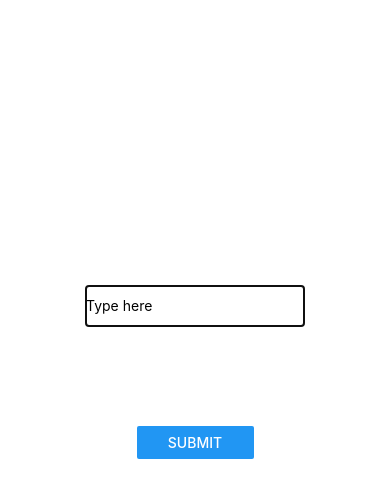
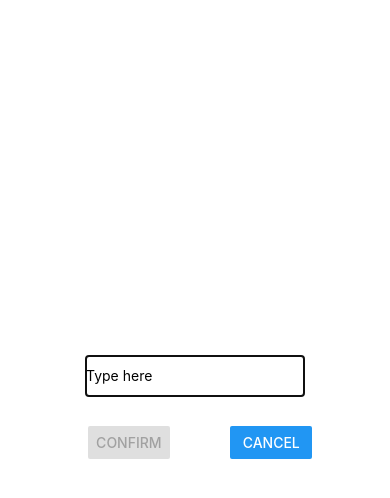
Before and after one commit to kai-zong/CS5500, a React Native app: screen / in a window 390 px wide. Both pictures are taken after a click on the button "ADD A GOAL". Shown: the top 498 px of the page. Built offline with nearby package versions, Linux system fonts and the light colour scheme.

Commit message:
feat: Add cancel button to Input component
The Input component now includes a cancel button that allows users to cancel their input and close the modal.

Disabled Confrim Button by default

Align Cancel and Confirm Button horitontally together

Clear the TextInput after either button is pressed

```diff
--- a/App.js
+++ b/App.js
@@ -12,6 +12,10 @@ function handleInputData(data) {
   console.log(data)
   setText(data)
   setModalVisibility(false)
+
+}
+function handleCancel() {
+  setModalVisibility(false)
 }
 const appName = "My App";
   return (
@@ -24,7 +28,7 @@ const appName = "My App";
         <Button onPress={()=>setModalVisibility(true)} title='Add a Goal'></Button>
       </View>
       <View style={styles.bottomContainer}>
-        <Input InputHandler={handleInputData} isVisible={modalVisibility}/>
+        <Input InputHandler={handleInputData} isVisible={modalVisibility} cancelHandler={handleCancel}/>
 
         <Text>{text}</Text>
 
--- a/components/Input.js
+++ b/components/Input.js
@@ -3,11 +3,16 @@ import React from "react";
 import { useState } from "react";
 import { TextInput } from "react-native";
 
-const Input = ({ InputHandler, isVisible }) => {
+const Input = ({ InputHandler, isVisible, cancelHandler}) => {
   const [isFocused, setIsFocused] = useState(false);
   const [newText, setNewText] = useState("");
   const handleConfirm = () => {
     InputHandler(newText);
+    setNewText("");
+  };
+  const handleCancel = () => {
+    cancelHandler();
+    setNewText("");
   };
   return (
     <Modal visible={isVisible}>
@@ -20,7 +25,10 @@ const Input = ({ InputHandler, isVisible }) => {
           onChangeText={(text) => setNewText(text)}
         ></TextInput>
         {!isFocused && <Text>Thank you</Text>}
-        <View style={styles.button}><Button title="Submit" onPress={() => handleConfirm()} /></View>
+        <View style={{flexDirection: "row"}}>
+        <View style={styles.button}><Button title="Confirm" onPress={() => handleConfirm()} disabled={true} /></View>
+        <View style={styles.button}><Button title="Cancel" onPress={() => handleCancel()} /></View>
+        </View>
       </View>
     </Modal>
   );
@@ -35,7 +43,7 @@ const styles = StyleSheet.create({
   },
   button: {
     width: "30%",
-    margin: 100,
+    margin: 30,
   }
 });
 
```
